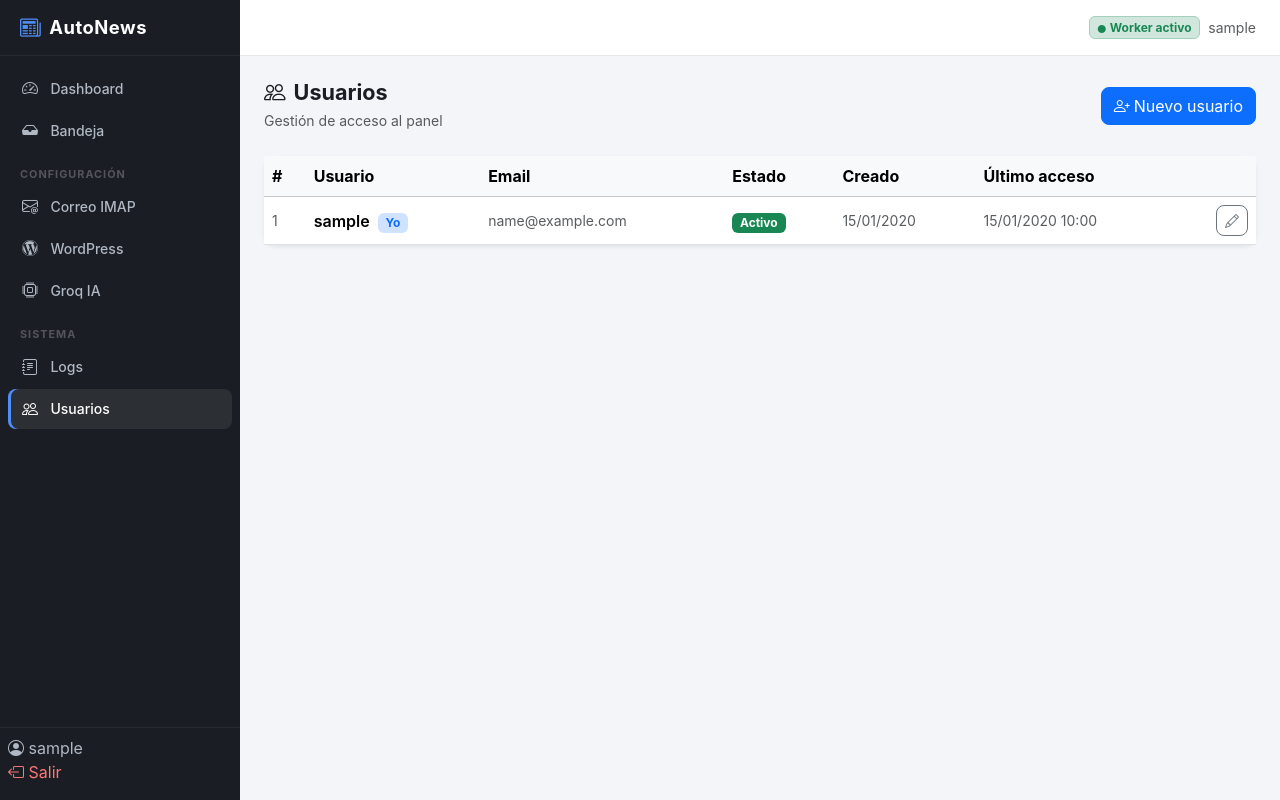
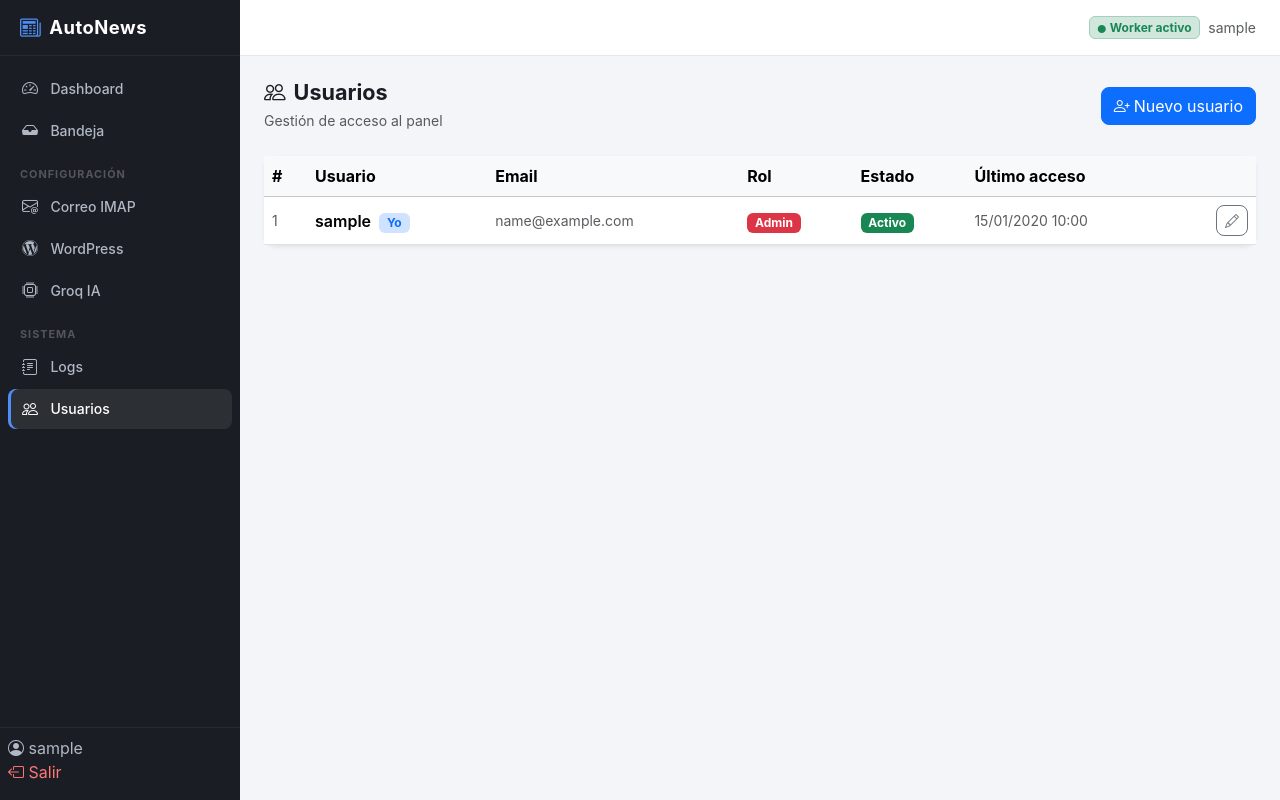
Before and after one commit to alfasocialmedia/autonews, a FastAPI app: page /usuarios/ in a window 1280 px wide. Run offline with FastAPI, Linux system fonts and the light colour scheme; the visitor is signed in with stand-in values (Sample User, id 1); tables that the repository leaves empty hold one stand-in row (values such as "Sample post").

Commit message:
feat: add role system (admin/editor) with permission-based sidebar

```diff
--- a/app/main.py
+++ b/app/main.py
@@ -24,7 +24,9 @@ def _create_default_admin():
 
         if db.query(User).count() == 0:
             admin_pwd = os.getenv("ADMIN_PASSWORD", "admin123")
-            create_user(db, "admin", admin_pwd, "admin@localhost")
+            u = create_user(db, "admin", admin_pwd, "admin@localhost")
+            u.role = "admin"
+            db.commit()
             print("[AutoNews] Usuario 'admin' creado. ¡Cambia la contraseña en el panel!")
     finally:
         db.close()
--- a/app/models.py
+++ b/app/models.py
@@ -15,6 +15,7 @@ class User(Base):
     email = Column(String(150), unique=True, nullable=True)
     hashed_password = Column(String(255), nullable=False)
     is_active = Column(Boolean, default=True)
+    role = Column(String(20), default="editor")  # admin | editor
     created_at = Column(DateTime(timezone=True), server_default=func.now())
     last_login = Column(DateTime(timezone=True), nullable=True)
 
--- a/app/routes/users.py
+++ b/app/routes/users.py
@@ -15,6 +15,8 @@ def _require_admin(request: Request, db: Session):
     user = get_current_user(request, db)
     if not user:
         return None, RedirectResponse("/login", status_code=302)
+    if user.role != "admin":
+        return None, RedirectResponse("/", status_code=302)
     return user, None
 
 
@@ -35,11 +37,15 @@ async def user_create(
     username: str = Form(...),
     email: str = Form(""),
     password: str = Form(...),
+    role: str = Form("editor"),
     db: Session = Depends(get_db),
 ):
     user, redirect = _require_admin(request, db)
     if redirect:
         return redirect
+
+    if role not in ("admin", "editor"):
+        role = "editor"
 
     exists = db.query(User).filter(User.username == username).first()
     users = db.query(User).order_by(User.id).all()
@@ -50,7 +56,9 @@ async def user_create(
              "error": f"El usuario '{username}' ya existe."},
             status_code=400,
         )
-    create_user(db, username, password, email or None)
+    new_user = create_user(db, username, password, email or None)
+    new_user.role = role
+    db.commit()
     return RedirectResponse("/usuarios/?ok=creado", status_code=303)
 
 
@@ -61,11 +69,15 @@ async def user_edit(
     username: str = Form(...),
     email: str = Form(""),
     password: str = Form(""),
+    role: str = Form("editor"),
     db: Session = Depends(get_db),
 ):
     current, redirect = _require_admin(request, db)
     if redirect:
         return redirect
+
+    if role not in ("admin", "editor"):
+        role = "editor"
 
     target = db.query(User).filter(User.id == user_id).first()
     if not target:
@@ -83,6 +95,7 @@ async def user_edit(
 
     target.username = username
     target.email = email or None
+    target.role = role
     if password:
         target.hashed_password = hash_password(password)
     db.commit()
--- a/app/templates/base.html
+++ b/app/templates/base.html
@@ -24,6 +24,7 @@
       <i class="bi bi-inbox-fill"></i> Bandeja
     </a>
 
+    {% if user and user.role == 'admin' %}
     <div class="nav-section">Configuración</div>
     <a href="/settings/email" class="nav-link {% if '/settings/email' in request.url.path %}active{% endif %}">
       <i class="bi bi-envelope-at"></i> Correo IMAP
@@ -34,14 +35,17 @@
     <a href="/settings/groq" class="nav-link {% if '/settings/groq' in request.url.path %}active{% endif %}">
       <i class="bi bi-cpu"></i> Groq IA
     </a>
+    {% endif %}
 
     <div class="nav-section">Sistema</div>
     <a href="/logs" class="nav-link {% if '/logs' in request.url.path %}active{% endif %}">
       <i class="bi bi-journal-text"></i> Logs
     </a>
+    {% if user and user.role == 'admin' %}
     <a href="/usuarios/" class="nav-link {% if '/usuarios' in request.url.path %}active{% endif %}">
       <i class="bi bi-people"></i> Usuarios
     </a>
+    {% endif %}
   </nav>
   <div class="sidebar-footer">
     <a href="/perfil" class="nav-link {% if '/perfil' in request.url.path %}active{% endif %}">
--- a/app/templates/users.html
+++ b/app/templates/users.html
@@ -32,8 +32,8 @@
           <th>#</th>
           <th>Usuario</th>
           <th>Email</th>
+          <th>Rol</th>
           <th>Estado</th>
-          <th>Creado</th>
           <th>Último acceso</th>
           <th></th>
         </tr>
@@ -48,14 +48,20 @@
           </td>
           <td class="text-muted small">{{ u.email or '—' }}</td>
           <td>
+            {% if u.role == 'admin' %}
+              <span class="badge bg-danger">Admin</span>
+            {% else %}
+              <span class="badge bg-secondary">Editor</span>
+            {% endif %}
+          </td>
+          <td>
             {% if u.is_active %}<span class="badge bg-success">Activo</span>
             {% else %}<span class="badge bg-secondary">Inactivo</span>{% endif %}
           </td>
-          <td class="text-muted small">{{ u.created_at.strftime('%d/%m/%Y') if u.created_at else '—' }}</td>
           <td class="text-muted small">{{ u.last_login.strftime('%d/%m/%Y %H:%M') if u.last_login else '—' }}</td>
           <td class="text-end">
             <button class="btn btn-sm btn-outline-secondary"
-                    onclick="abrirEditar({{ u.id }}, '{{ u.username }}', '{{ u.email or '' }}')">
+                    onclick="abrirEditar({{ u.id }}, '{{ u.username }}', '{{ u.email or '' }}', '{{ u.role or 'editor' }}')">
               <i class="bi bi-pencil"></i>
             </button>
             {% if u.id != user.id %}
@@ -95,6 +101,13 @@
             <input type="password" name="password" class="form-control" minlength="8" required>
             <div class="form-text">Mínimo 8 caracteres</div>
           </div>
+          <div class="mb-3">
+            <label class="form-label fw-semibold">Rol <span class="text-danger">*</span></label>
+            <select name="role" class="form-select">
+              <option value="editor" selected>Editor — solo bandeja y posts</option>
+              <option value="admin">Admin — acceso completo</option>
+            </select>
+          </div>
         </div>
         <div class="modal-footer border-0">
           <button type="button" class="btn btn-secondary" data-bs-dismiss="modal">Cancelar</button>
@@ -127,6 +140,13 @@
             <label class="form-label fw-semibold">Nueva contraseña</label>
             <input type="password" name="password" class="form-control" minlength="8">
             <div class="form-text">Dejá en blanco para no cambiarla</div>
+          </div>
+          <div class="mb-3">
+            <label class="form-label fw-semibold">Rol</label>
+            <select name="role" id="editRole" class="form-select">
+              <option value="editor">Editor — solo bandeja y posts</option>
+              <option value="admin">Admin — acceso completo</option>
+            </select>
           </div>
         </div>
         <div class="modal-footer border-0">
@@ -162,9 +182,10 @@
 
 {% block scripts %}
 <script>
-function abrirEditar(id, username, email) {
+function abrirEditar(id, username, email, role) {
   document.getElementById('editUsername').value = username;
   document.getElementById('editEmail').value = email;
+  document.getElementById('editRole').value = role;
   document.getElementById('formEditar').action = '/usuarios/' + id + '/editar';
   new bootstrap.Modal(document.getElementById('modalEditar')).show();
 }
```
